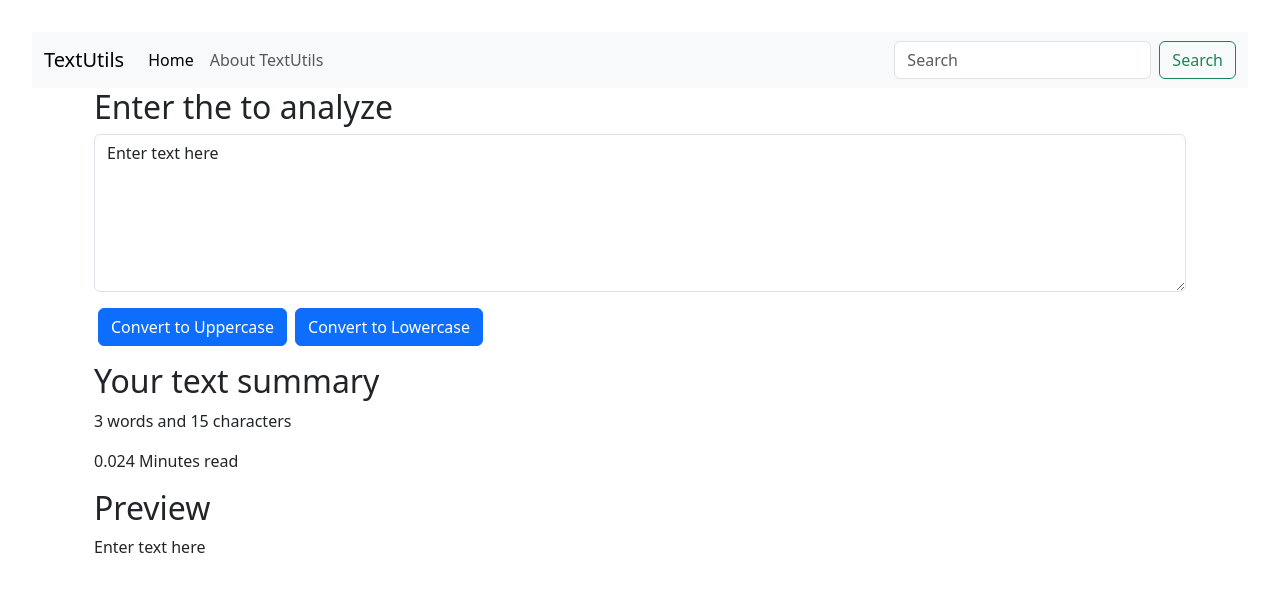
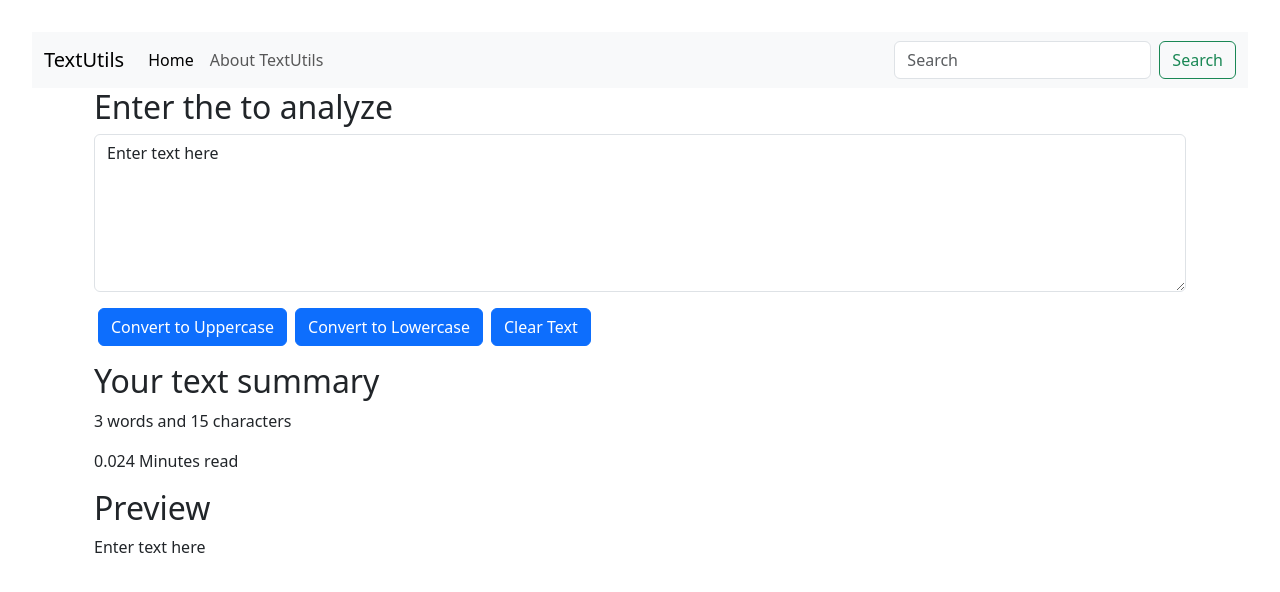
Before and after one commit to Aazim-Sadan/React_learnings, a React (Vite) app in the folder textutils/: page / in a window 1280 px wide. Shown: the top 592 px of the page. Built offline with nearby package versions, Linux system fonts and the light colour scheme.

Commit message:
add clearText func

```diff
--- a/textutils/src/components/TextForm.jsx
+++ b/textutils/src/components/TextForm.jsx
@@ -1,18 +1,23 @@
-import React, {useState} from 'react'
+import React, { useState } from 'react'
 
 
 function TextForm(props) {
-    const handleUpClick = () =>{
+    const handleUpClick = () => {
         let newText = text.toUpperCase()
         setText(newText)
     }
 
-    const handleLoClick = () =>{
+    const handleLoClick = () => {
         let newText = text.toLowerCase()
         setText(newText)
     }
 
-    const handleOnChange = (event)=>{
+    const handleClearText = () => {
+        let newText = ''
+        setText(newText)
+    }
+
+    const handleOnChange = (event) => {
         setText(event.target.value)
 
     }
@@ -30,6 +35,7 @@ function TextForm(props) {
                 </div>
                 <button className="btn btn-primary mx-1" onClick={handleUpClick}>Convert to Uppercase</button>
                 <button className="btn btn-primary mx-1" onClick={handleLoClick}>Convert to Lowercase</button>
+                <button className="btn btn-primary mx-1" onClick={handleClearText}>Clear Text</button>
             </div>
             <div className="container my-3">
                 <h2>Your text summary</h2>
```
Lines whose indentation alone changed are shown as unchanged.
